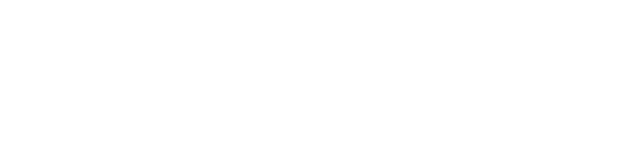
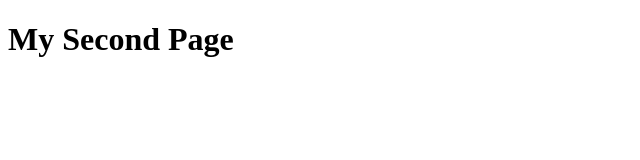
Before and after one commit to jpikturna/project2, a plain HTML site: page index.html in a window 1280 px wide. Shown: the whole page, without its empty margins (0-640 px from the left). Drawn offline with Linux system fonts and the light colour scheme.

Commit message:
added a title on the page

```diff
--- a/index.html
+++ b/index.html
@@ -6,5 +6,7 @@
     <meta name="viewport" content="width=device-width, initial-scale=1.0" />
     <title>Project2</title>
   </head>
-  <body></body>
+  <body>
+    <h1>My Second Page</h1>
+  </body>
 </html>
```
